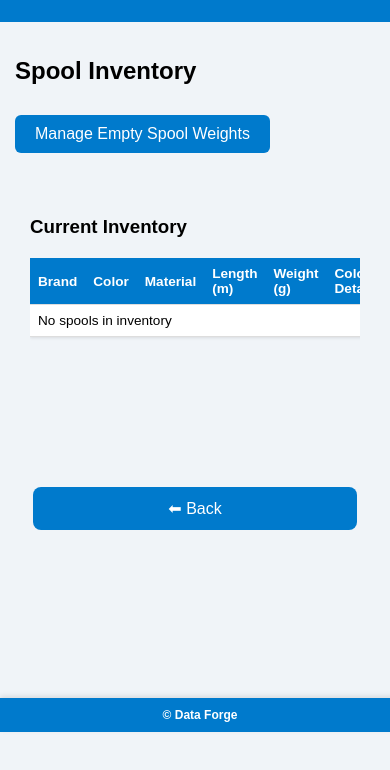
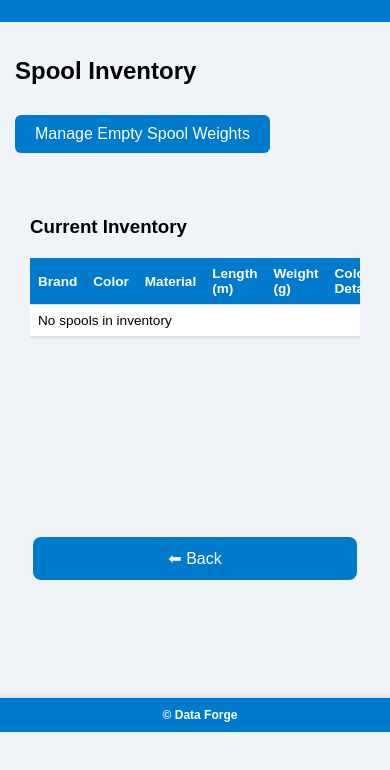
Before and after one commit to S1lv3rPlum/Filament_Usage_App, a plain HTML site: page inventory.html in a window 390 px wide. Shown: the part 112-882 px from the top of the page. Before the commit the page ends 844 px from the top, so only its background shows below. Drawn offline with Linux system fonts and the light colour scheme.

Commit message:
update spacing for things from the footer

```diff
--- a/style.css
+++ b/style.css
@@ -3,7 +3,7 @@ body {
   margin: 0;
   padding: 0;
   background: #f0f4f8;
-  padding-bottom: 60px; /* Space for fixed footer */
+  padding-bottom: 80px; /* Increased space for fixed footer */
 }
 
 header {
@@ -71,7 +71,7 @@ input:not([type="checkbox"]):not([type="radio"]), select {
 
 main, section {
   padding: 15px;
-  padding-bottom: 80px; /* Extra space above footer for buttons */
+  padding-bottom: 120px; /* Extra space above footer for buttons */
 }
 
 .hidden {
@@ -189,11 +189,11 @@ table button {
 /* Responsive adjustments */
 @media (max-width: 600px) {
   body {
-    padding-bottom: 70px;
+    padding-bottom: 100px;
   }
 
   main, section {
-    padding-bottom: 90px;
+    padding-bottom: 140px;
   }
 
   button {
@@ -296,3 +296,6 @@ table button {
   align-items: center;
   cursor: pointer;
 }
+html {
+  scroll-padding-top: 100px; /* Offset for header when scrolling to inputs */
+}
```
Also changed, not shown: home.js (+11 -0 lines).
